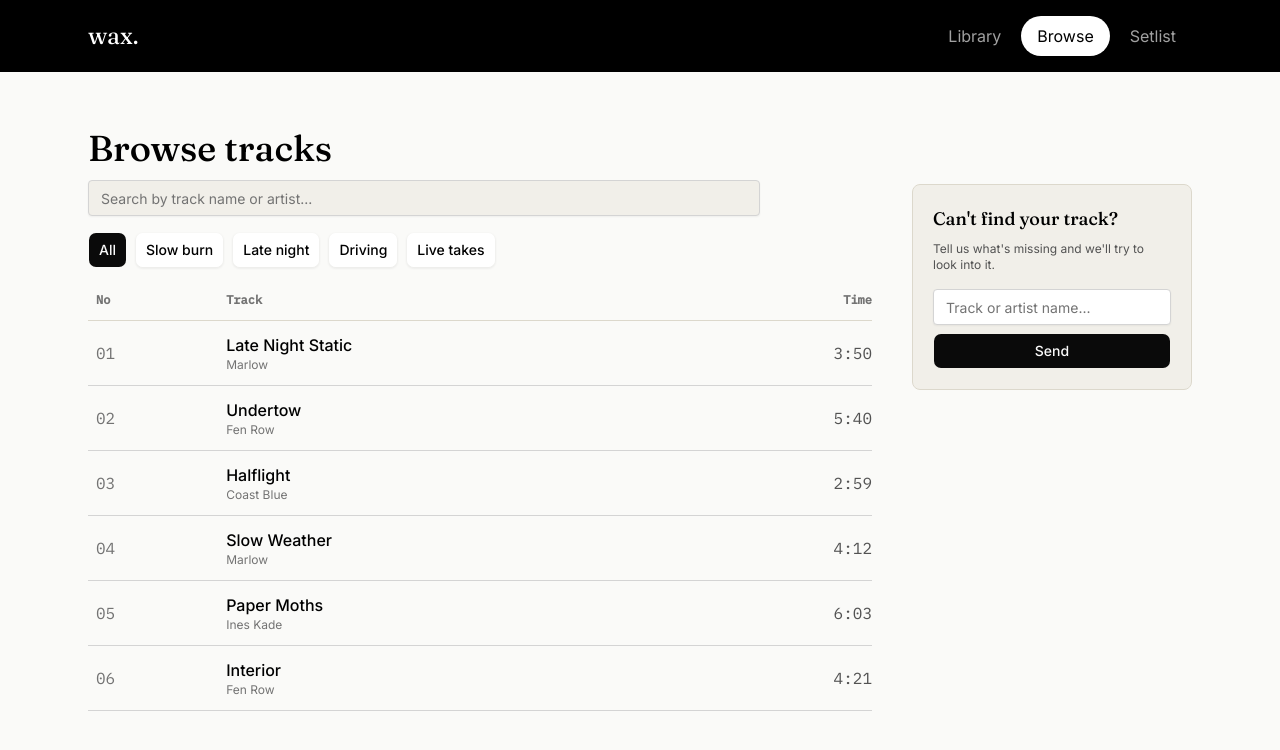
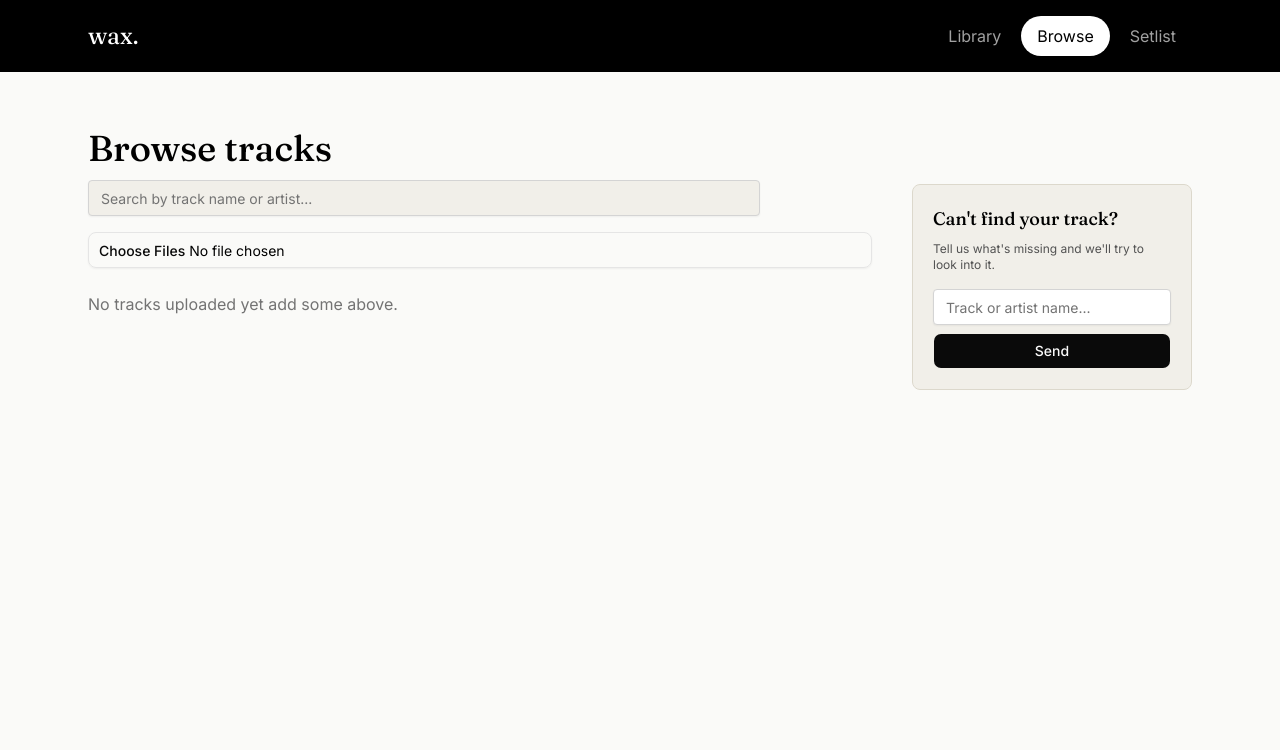
Before and after one commit to Baye-Brian1/Music-App, a React (Vite) app: page /browse in a window 1280 px wide. Shown: the top 750 px of the page. Built offline with nearby package versions, Linux system fonts and the light colour scheme.

Commit message:
uploaded and played a music

```diff
--- a/src/components/Browse.tsx
+++ b/src/components/Browse.tsx
@@ -1,38 +1,31 @@
 import { useState, type SubmitEvent } from "react";
-import { tracks } from "@/data/tracks";
-import type { Track } from "@/data/tracks";
 import { motion, AnimatePresence } from "motion/react";
 import { Input } from "./ui/input";
 import { buttonVariants } from "./ui/button";
 import { Check } from "lucide-react";
+import { useMusic } from "@/context/useMusic";
+import type { ChangeEvent } from "react";
+import { Play, Pause } from "lucide-react";
 
 function Browse() {
+  const { tracks, addTracks, isPlaying, togglePlay, currentTrack, playTrack } =
+    useMusic();
   const [search, setSearch] = useState("");
-  const [genre, setGenre] = useState<"all" | Track["genre"]>("all");
   const [requestText, setRequestText] = useState("");
   const [submitted, setSubmitted] = useState(false);
 
+  const handleUpload = (e: ChangeEvent<HTMLInputElement>) => {
+    if (e.target.files) {
+      addTracks(e.target.files);
+    }
+  };
   const filtered = tracks.filter((track) => {
-    const matchesSearch =
-      track.title.toLowerCase().includes(search.toLowerCase()) ||
-      track.artist.toLowerCase().includes(search.toLowerCase());
-    const matchesGenre = genre === "all" || track.genre === genre;
-    return matchesSearch && matchesGenre;
+    const matchesSearch = track.title
+      .toLowerCase()
+      .includes(search.toLowerCase());
+    return matchesSearch;
   });
-  const genres: Array<"all" | Track["genre"]> = [
-    "all",
-    "slow-burn",
-    "late-night",
-    "driving",
-    "live",
-  ];
-  const genreLabels: Record<Track["genre"] | "all", string> = {
-    all: "All",
-    "slow-burn": "Slow burn",
-    "late-night": "Late night",
-    driving: "Driving",
-    live: "Live takes",
-  };
+
   const handleSubmit = (e: SubmitEvent<HTMLFormElement>) => {
     e.preventDefault();
     setSubmitted(true);
@@ -53,63 +46,45 @@ function Browse() {
             placeholder="Search by track name or artist..."
             className="w-full text-[15px] max-w-2xl border border-neutral-300 bg-[#f1efe9] rounded px-3 py-4 mt-3 mb-4 outline-0"
           />
-          <div className="grid grid-cols-3 sm:grid-cols-2 lg:flex gap-2 mb-6">
-            {genres.map((g) => {
-              const isCurrent = genre === g;
-              return (
-                <motion.button
-                  key={g}
-                  onClick={() => setGenre(g)}
-                  className={buttonVariants({
-                    variant: isCurrent ? "default" : "outline",
-                    className: "cursor-pointer",
-                  })}
-                  whileHover={{
-                    scale: 1.05,
-                    y: -2,
-                    transition:{type:"keyframes", duration:0.2}
-                  }}
-                  whileTap={{
-                    scale: 0.95,
-                    y: 0,
-                  }}
-                >
-                  {genreLabels[g]}
-                </motion.button>
-              );
-            })}
-          </div>
-          {filtered.length === 0 ? (
+          <Input
+            type="file"
+            accept="audio/*"
+            multiple
+            onChange={handleUpload}
+            className="mb-6 text-sm"
+          />
+
+          {tracks.length === 0 ? (
             <p className="text-neutral-500">
-              No tracks or artist match "{search}".
+              No tracks uploaded yet add some above.
             </p>
           ) : (
             <table className="w-full">
-              <thead>
-                <tr className="text-left text-xs  font-mono text-neutral-500 border-b border-[#dcd8cc]">
-                  <th className="pb-3 px-2">No</th>
-                  <th className="pb-3">Track</th>
-                  <th className="pb-3 text-right">Time</th>
-                </tr>
-              </thead>
               <tbody>
-                {filtered.map((track, index) => (
+                {tracks.map((track, index) => {
+                  const isCurrentTrack = currentTrack?.id === track.id;
+                  return (
                     <tr
+                      key={track.id}
+                      onClick={() =>
+                        isCurrentTrack ? togglePlay() : playTrack(track)
+                      }
                       className="border-b border-neutral-300 hover:bg-[#f1efe9] cursor-pointer"
-                    key={track.id}
                     >
                       <td className="py-3 px-2 font-mono text-neutral-500">
                         {String(index + 1).padStart(2, "0")}
                       </td>
-                    <td className="py-3">
-                      <p className="font-medium">{track.title}</p>
-                      <p className="text-xs text-neutral-500">{track.artist}</p>
-                    </td>
-                    <td className="py-3 tabular-nums text-right font-mono text-neutral-600">
-                      {track.duration}
+                      <td className="py-3 font-medium">
+                        {track.title}
+                        {isCurrentTrack && isPlaying && (
+                          <span className="ml-2 text-xs text-neutral-500">
+                            <Play className="w-4 h-4"/>Playing
+                          </span>
+                        )}
                       </td>
                     </tr>
-                ))}
+                  );
+                })}
               </tbody>
             </table>
           )}
--- a/src/components/Layout.tsx
+++ b/src/components/Layout.tsx
@@ -1,18 +1,31 @@
-import { useState } from "react";
+import { useState, useEffect } from "react";
 import { NavLink, Outlet, useLocation } from "react-router-dom";
-import { Menu, X } from "lucide-react";
+import { Menu, X, Play, Pause } from "lucide-react";
 import { AnimatePresence, motion } from "motion/react";
+import { useMusic } from "@/context/useMusic";
 
 const navItems = [
   { to: "/", label: "Library" },
   { to: "/browse", label: "Browse" },
-  { to: "/setlist", label: "Setlist" }
+  { to: "/setlist", label: "Setlist" },
 ];
 function Layout() {
   const [menuOpen, setMenuOpen] = useState(false);
   const location = useLocation();
+  const { audioRef, isPlaying, currentTrack, togglePlay } = useMusic();
+
+  useEffect(() => {
+    if (!audioRef.current) return;
+    if (!isPlaying) {
+      audioRef.current.play();
+    } else {
+      audioRef.current.pause();
+    }
+  }, [currentTrack, isPlaying, audioRef]);
+
   return (
     <div className="min-h-screen bg-[#fafaf8]">
+      <audio ref={audioRef} src={currentTrack?.url} />
       <header className="bg-black text-white">
         <div className="max-w-6xl mx-auto flex px-6 py-4 items-center justify-between">
           <div className="font-display text-2xl">wax.</div>
@@ -84,6 +97,20 @@ function Layout() {
             </motion.nav>
           )}
         </AnimatePresence>
+        {currentTrack && (
+          <div className="fixed bottom-0 left-0 right-0 bg-black text-white px-6 py-3 flex items-center gap-4 border-t border-neutral-800">
+            <button onClick={togglePlay}>
+              {isPlaying ? (
+                <Pause className="w-5 h-5" />
+              ) : (
+                <Play className="w-5 h-5" />
+              )}
+            </button>
+            <span className="text-sm font-medium truncate">
+              {currentTrack.title}
+            </span>
+          </div>
+        )}
       </header>
       <AnimatePresence mode="wait">
         <motion.main
--- a/src/context/MusicContext.tsx
+++ b/src/context/MusicContext.tsx
@@ -1,4 +1,5 @@
-import { createContext, useContext, useRef, useState } from "react";
+import { useRef, useState } from "react";
+import { MusicContext } from "./useMusic";
 import type { ReactNode } from "react";
 
 interface Track {
@@ -8,7 +9,7 @@ interface Track {
   file: File;
 }
 
-interface MusicContextType {
+export interface MusicContextType {
   tracks: Track[];
   addTracks: (files: FileList) => void;
   currentTrack: Track | null;
@@ -18,7 +19,7 @@ interface MusicContextType {
   audioRef: React.RefObject<HTMLAudioElement | null>;
 }
 
-const MusicContext = createContext<MusicContextType | null>(null);
+
 
 export function MusicProvider({ children }: { children: ReactNode }) {
   const [tracks, setTracks] = useState<Track[]>([]);
@@ -43,6 +44,18 @@ export function MusicProvider({ children }: { children: ReactNode }) {
   function togglePlay() {
     setIsPlaying((prev) => !prev);
   }
+  function playNext() {
+    if (!currentTrack) return
+    const index= tracks.findIndex((t)=> t.id=== currentTrack.id)
+    const next= tracks[index+1];
+    if (next) playTrack(next)
+  }
+function playPrev() {
+    if (!currentTrack) return
+    const index= tracks.findIndex((t)=> t.id=== currentTrack.id)
+    const prev= tracks[index-1];
+    if (prev) playTrack(prev)
+  }
   return (
     <MusicContext.Provider
       value={{
@@ -59,9 +72,3 @@ export function MusicProvider({ children }: { children: ReactNode }) {
     </MusicContext.Provider>
   );
 }
-
-export function useMusic() {
-  const ctx = useContext(MusicContext);
-  if (!ctx) throw new Error("useMusic must be used inside MusicProvider");
-  return ctx;
-}
--- a/src/context/useMusic.tsx
+++ b/src/context/useMusic.tsx
@@ -1,8 +1,9 @@
-import { useContext } from "react";
-import { MusicProvider } from "./MusicContext";
+import { useContext, createContext } from "react";
+import type { MusicContextType } from "./MusicContext";
 
+export const MusicContext = createContext<MusicContextType | null>(null);
 export function useMusic(){
-    const ctx = useContext(MusicProvider);
+    const ctx = useContext(MusicContext);
     if(!ctx) throw new Error("useMusic must be used inside Music Provider");
     return ctx;
 }
```
Lines whose indentation alone changed are shown as unchanged.
